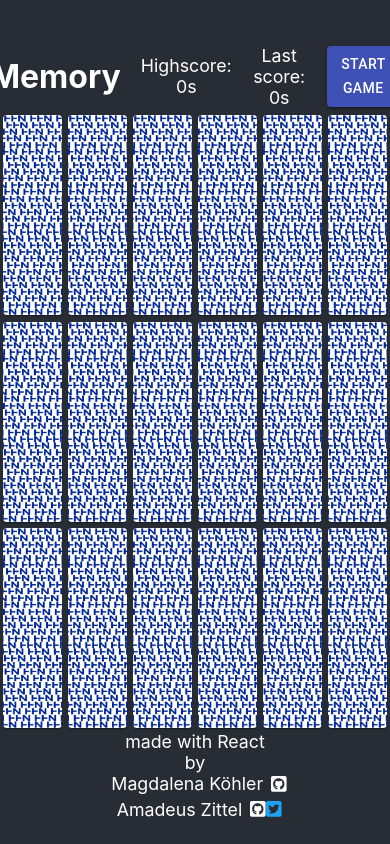
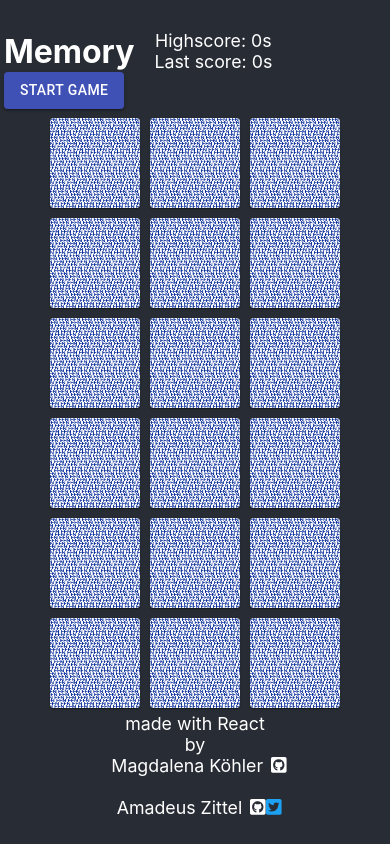
Before and after one commit to LeniKoehler/react-memory, a React (Create React App) app in the folder memo/: page / in a window 390 px wide. Built offline with nearby package versions, Linux system fonts and the light colour scheme.

Commit message:
feat(Refactoring): refactored some code and added mobile viewport

```diff
--- a/memo/public/index.html
+++ b/memo/public/index.html
@@ -3,17 +3,11 @@
 
 <head>
   <meta charset="utf-8" />
-  <link rel="icon" href="%PUBLIC_URL%/favicon.ico" />
-  <meta name="viewport" content="width=device-width, initial-scale=1" />
-  <meta name="theme-color" content="#000000" />
-  <meta name="description" content="Web site created using create-react-app" />
-  <link rel="apple-touch-icon" href="%PUBLIC_URL%/logo192.png" />
-  <link rel="manifest" href="%PUBLIC_URL%/manifest.json" />
-  <title>React App</title>
+  <meta name="viewport" content="width=device-width, initial-scale=1.0">
+  <title>Memory React App</title>
 </head>
 
 <body>
-  <noscript>You need to enable JavaScript to run this app.</noscript>
   <div id="root"></div>
 </body>
 
--- a/memo/src/App.css
+++ b/memo/src/App.css
@@ -2,16 +2,7 @@
   text-align: center;
 }
 
-.App-logo {
-  height: 40vmin;
-  pointer-events: none;
-}
 
-@media (prefers-reduced-motion: no-preference) {
-  .App-logo {
-    animation: App-logo-spin infinite 20s linear;
-  }
-}
 
 .App-header {
   background-color: #282c34;
@@ -29,10 +20,11 @@
 }
 
 
-.cardContainer {
+.cardContainer  {
   display: grid;
   grid-template-columns: repeat(6, 1fr);
 }
+
 .card {
   margin: 5%;
 }
@@ -75,6 +67,55 @@
   text-align: center;
 }
 .socialLinks {
- /* position: absolute; */
   margin-left: 5%;
 }
+
+@media screen and (max-width: 950px) {
+    .creditName {
+    margin-bottom: 0%;
+
+    }
+    .headline{
+      flex-wrap: wrap;
+    }
+    .cardContainer {
+      display: flex;
+      justify-content: center;
+      flex-direction: row;
+      flex-wrap:wrap ;
+
+  }
+  .card {
+    padding: 0px;
+    margin: 5px;
+  }
+  img {
+    min-width: 90px;
+    min-height: 90px;
+    max-width: 90px;
+    max-height: 90px;
+  }
+ }
+ /* @media screen and (max-width: 750px) {
+   .creditName {
+     margin-bottom: 0%;
+
+   }
+
+   .cardContainer {
+     grid-template-columns: repeat(3, 1fr);
+   }
+
+ }
+ @media screen and (max-width: 450px) {
+   .creditName {
+     margin-bottom: 0%;
+   }
+   .cardContainer {
+     grid-template-columns: repeat(6, 1fr);
+   }
+   .card {
+     width: 50px;
+     height: 50px;
+   }
+ } */
--- a/memo/src/App.js
+++ b/memo/src/App.js
@@ -5,7 +5,7 @@
 import { FontAwesomeIcon } from '@fortawesome/react-fontawesome'
 import { faTwitterSquare, faGithubSquare } from "@fortawesome/free-brands-svg-icons"
 
-function App() {
+export default function App() {
   const [reset, setReset] = useState(false);
   const [highscore, setHighscore] = useState(0);
   const [lastScore, setLastScore] = useState(0);
@@ -16,11 +16,13 @@
           <div class="title">
             Memory
           </div>
-          <div class="score">
-            Highscore: {highscore}s
-          </div>
-          <div class="score">
-            Last score: {lastScore}s
+          <div class="scores">
+            <div class="score">
+              Highscore: {highscore}s
+            </div>
+            <div class="score">
+              Last score: {lastScore}s
+            </div>
           </div>
           <Button
             variant="contained"
@@ -36,7 +38,7 @@
           </Button>
         </div>
         <div className="MemGame">
-          {!reset ? <MemGame startTime={new Date().getTime()} score={highscore} setScore={setHighscore} setLastScore={setLastScore} /> : <div>Resetting!</div>}
+          {!reset ? <MemGame score={highscore} setScore={setHighscore} setLastScore={setLastScore} /> : <div>Resetting!</div>}
         </div>
         <div class="footer">
           made with React <br />
@@ -62,5 +64,3 @@
     </div>
   );
 }
-
-export default App;
--- a/memo/src/components/MemCard.js
+++ b/memo/src/components/MemCard.js
@@ -1,4 +1,4 @@
-import React, { useState, useEffect } from "react";
+import { useState, useEffect } from "react";
 import { makeStyles } from "@material-ui/core/styles";
 import Card from "@material-ui/core/Card";
 import CardActionArea from "@material-ui/core/CardActionArea";
@@ -11,7 +11,7 @@
   },
 });
 
-var currentlyRevealedCards = [];
+var currentlyRevealedCards = []; // Contains the cards that are revealed in the current gamestep
 var cardsHandledCounter = 0; // Counter to only affect the relevant cards, if component gets updated
 
 export default function MemCard(props) {
@@ -24,9 +24,6 @@
     // Add this card to the reavlead card array
     currentlyRevealedCards.push(props);
 
-    // Tell the game manager MemGame component that this card is now revealed
-    props.status.revealed = true;
-
     // Disable all interaction with the component
     setLocked(true);
 
@@ -38,8 +35,6 @@
   }
 
   function flipBack() {
-    // Tell the game manager MemGame component that this card is now hidden
-    props.status.revealed = false;
 
     // Show card backside
     setCurrentImage(backsideImage);
@@ -48,6 +43,12 @@
     setLocked(false);
   }
 
+  // Clear the array when the game starts
+  useEffect(() => {
+    currentlyRevealedCards = [];
+  }, []);
+
+  // Check if this current component is part of the currently revealed cards
   useEffect(() => {
 
     // Only take action if two cards have been flipped
@@ -87,13 +88,13 @@
         currentlyRevealedCards = [];
 
         cardsHandledCounter = 0;
-
       }
     }
 
   }, [props.refresh]);
 
   return (
+    <div className="memCard">
       <Card className={classes.root}>
         <CardActionArea disabled={locked} onClick={() => flipCard()}>
           <CardMedia
@@ -105,5 +106,6 @@
           />
         </CardActionArea>
       </Card>
+    </div>
   );
 }
--- a/memo/src/components/MemGame.js
+++ b/memo/src/components/MemGame.js
@@ -11,9 +11,20 @@
 import meteor from "../img/logo-meteor.png";
 
 export default function MemGame(props) {
+
+    // State to rerender the cards and check if the game is over
     const [refresh, setRefresh] = useState(false);
+
+    // The array of all the cards in the game
     const [game, setGame] = useState([]);
 
+    // The state to check if the game has started
+    const [startedPlaying, setStartedPlaying] = useState(false);
+
+    // The start time when the player revealed the first card
+    const [startTime, setStartTime] = useState();
+
+    // The images used for the game
     const images = [
         reactImageLogo,
         angular,
@@ -26,8 +37,9 @@
         meteor,
     ];
 
+    // Set up a new game when this component gets rerendered
     useEffect(() => {
-        // Set up a new game when this component gets rerendered
+
         const newGame = [];
 
         // Create the two card pairs from the images
@@ -35,14 +47,12 @@
             const firstCard = {
                 id: 2 * i,
                 pairFound: false,
-                revealed: false,
                 image: images[i],
             };
 
             const secondCard = {
                 id: 2 * i + 1,
                 pairFound: false,
-                revealed: false,
                 image: images[i],
             };
 
@@ -57,8 +67,13 @@
         setGame(shuffledGame);
     }, []);
 
+    // Only execute this code when a MemCard updates the refresh state
     useEffect(() => {
-        // Only execute this code when a MemCard updates the refresh state
+
+        if (!startedPlaying) {
+            setStartedPlaying(true);
+            setStartTime(new Date().getTime());
+        }
 
         // Find out if all card pairs have been found
         const finished = !game.some((card) => !card.pairFound);
@@ -69,7 +84,7 @@
 
                 // Get the duration since the game started and subtract the dalay
                 let duration = (
-                    (new Date().getTime() - props.startTime - 1000) /
+                    (new Date().getTime() - startTime - 1000) /
                     1000
                 ).toFixed(1);
 
@@ -90,8 +105,8 @@
 
     return (
         <div className="cardContainer">
-            {game.map((card, index) => (
-                <div className="card" key={index}>
+            {game.map((card) => (
+                <div className="card">
                     <MemCard refresh={refresh} setRefresh={setRefresh} status={card} />
                 </div>
             ))}
--- a/memo/src/index.js
+++ b/memo/src/index.js
@@ -4,8 +4,6 @@
 import App from './App';
 
 ReactDOM.render(
-  <React.StrictMode>
-    <App />
-  </React.StrictMode>,
+  <App />,
   document.getElementById('root')
 );
```
Lines whose indentation alone changed are shown as unchanged.
